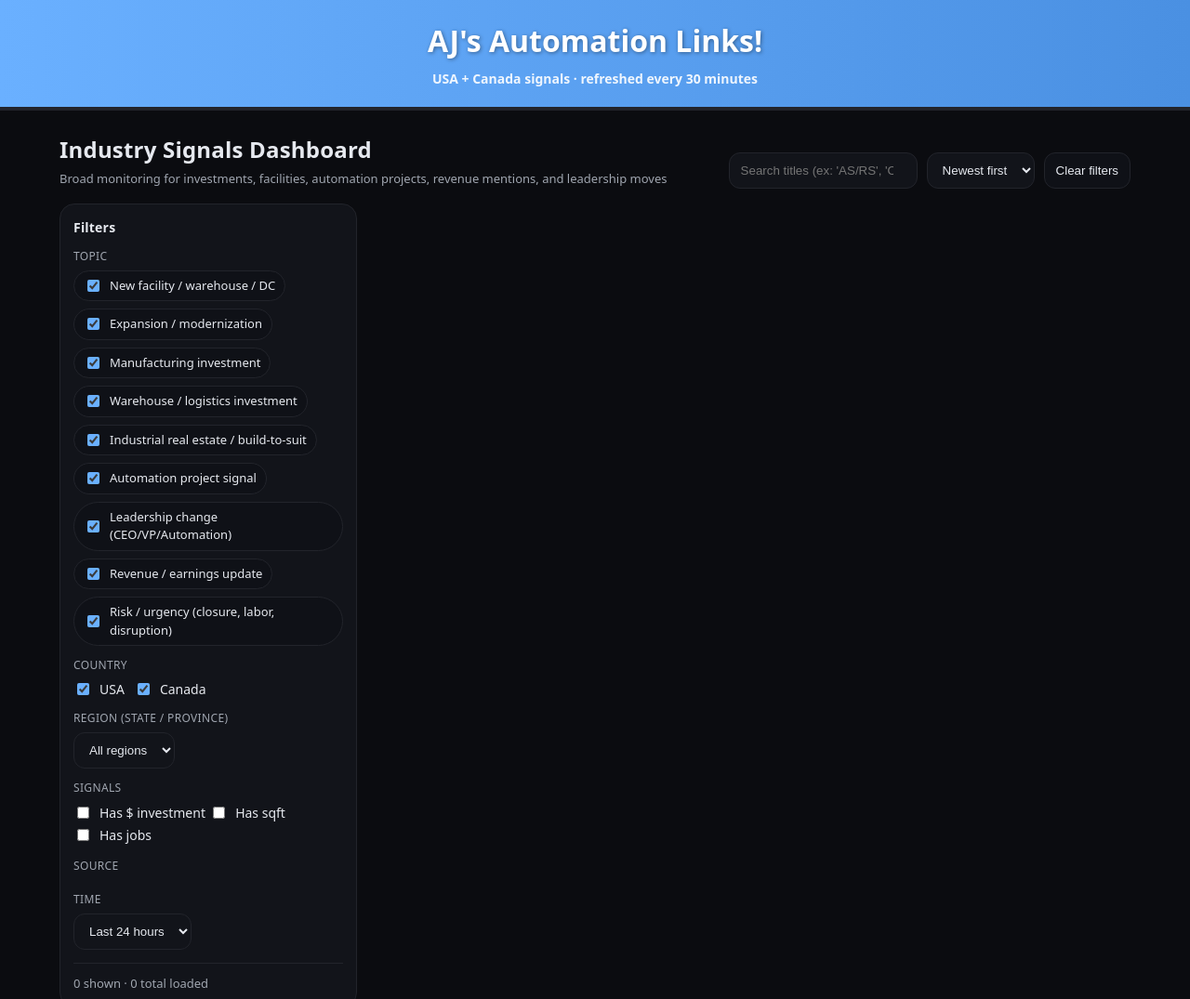
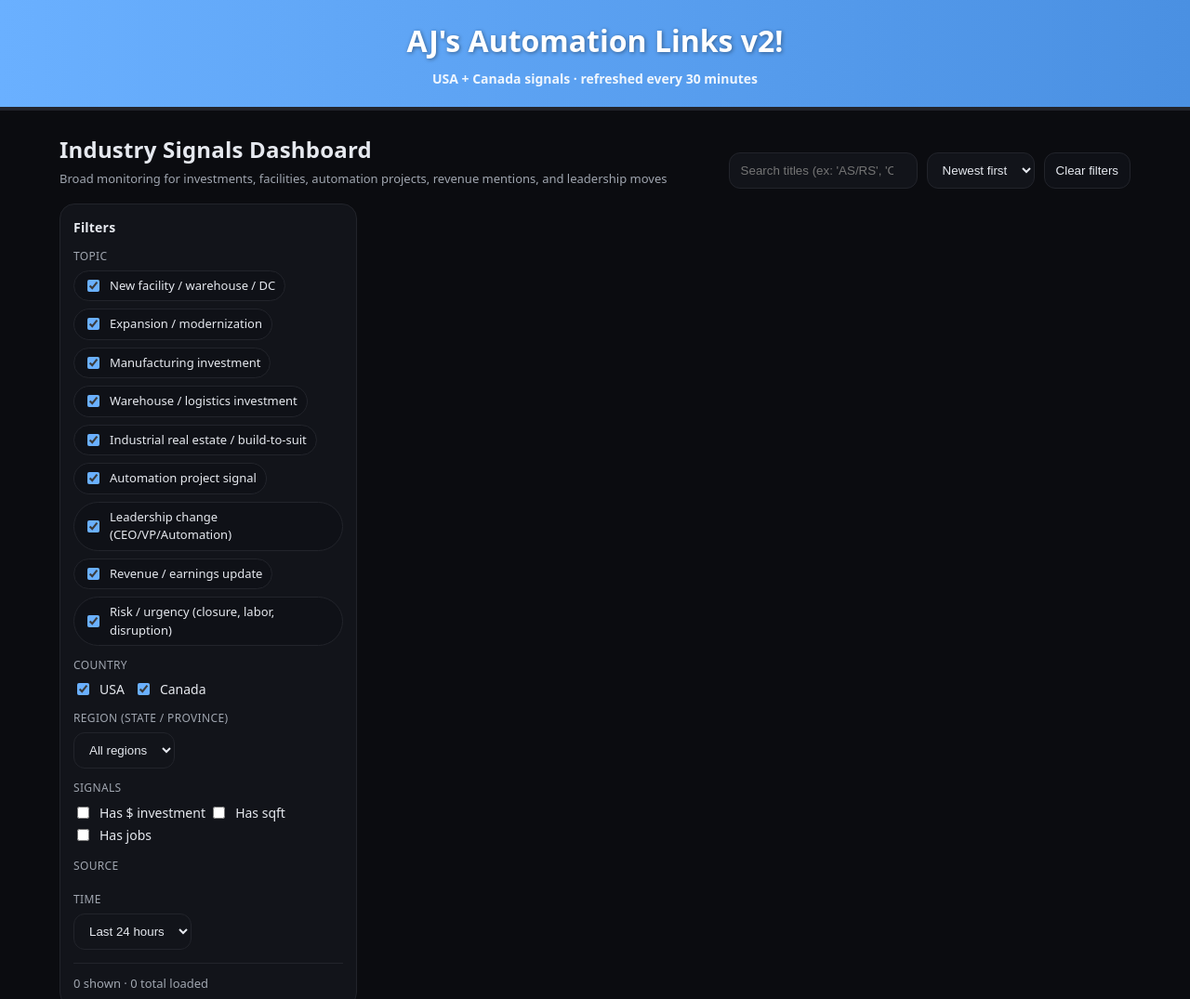
Before and after one commit to Alvaro-Jaramillo/Alvaro-Jaramillo.github.io, a plain HTML site: page index.html in a window 1280 px wide. Shown: the top 1075 px of the page at 93% size. Drawn offline with Linux system fonts and the light colour scheme.

Commit message:
Update header text to include version number

```diff
--- a/index.html
+++ b/index.html
@@ -10,7 +10,7 @@
   <body>
     <div style="background: linear-gradient(90deg,#6ab0ff,#4a90e2); padding:20px; text-align:center; border-bottom:4px solid #22242b;">
       <h1 style="margin:0; font-size:32px; font-weight:800; color:white; text-shadow:1px 1px 4px rgba(0,0,0,0.4);">
-        AJ's Automation Links!
+        AJ's Automation Links v2!
       </h1>
       <div style="margin-top:6px; color:rgba(255,255,255,0.9); font-weight:600; font-size:14px;">
         USA + Canada signals · refreshed every 30 minutes
```
